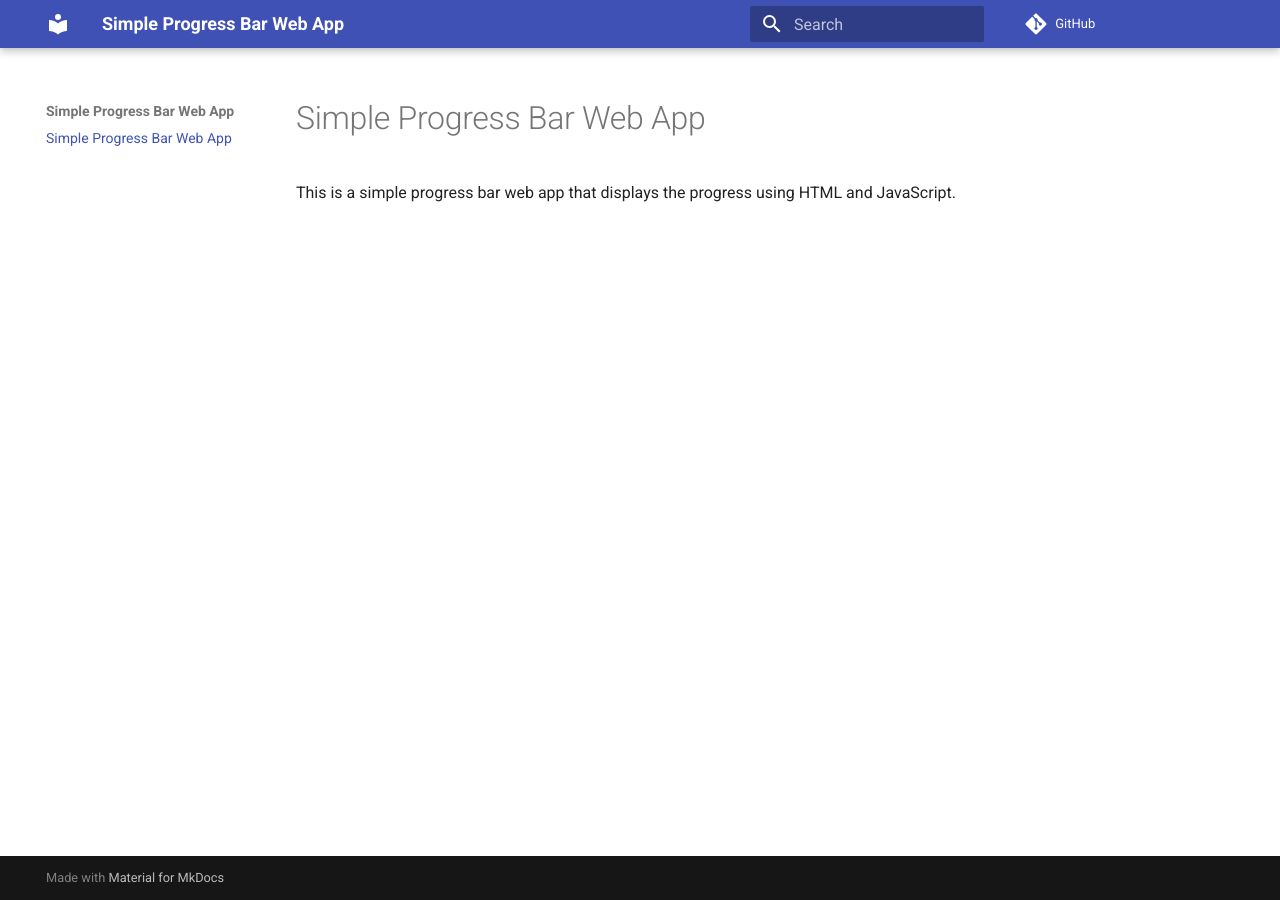
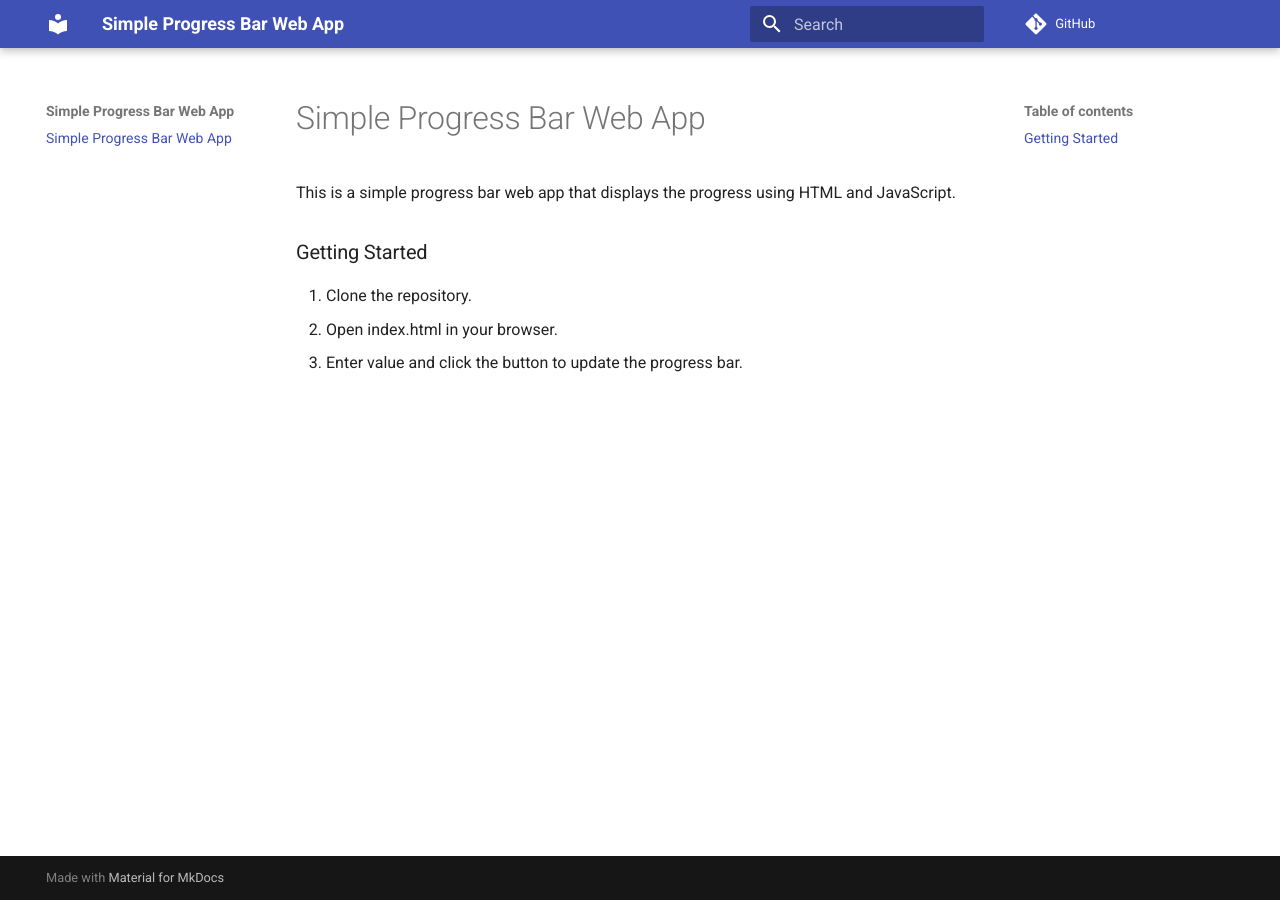
Before and after one commit to lulunac27a/simple-progress-bar-webapp, an MkDocs documentation site: the page built from docs/index.md, in a window 1280 px wide. Built offline with MkDocs 1.6.1 and Material for MkDocs 9.7.7, drawn with Linux system fonts in a browser that asks for light colours; comment, search, counter and statistics services are not loaded.

```diff
--- a/docs/index.md
+++ b/docs/index.md
@@ -1,3 +1,9 @@
 # Simple Progress Bar Web App
 
 This is a simple progress bar web app that displays the progress using HTML and JavaScript.
+
+### Getting Started
+
+1. Clone the repository.
+2. Open index.html in your browser.
+3. Enter value and click the button to update the progress bar.
```
Also changed, not shown: README.md (+6 -0 lines).
